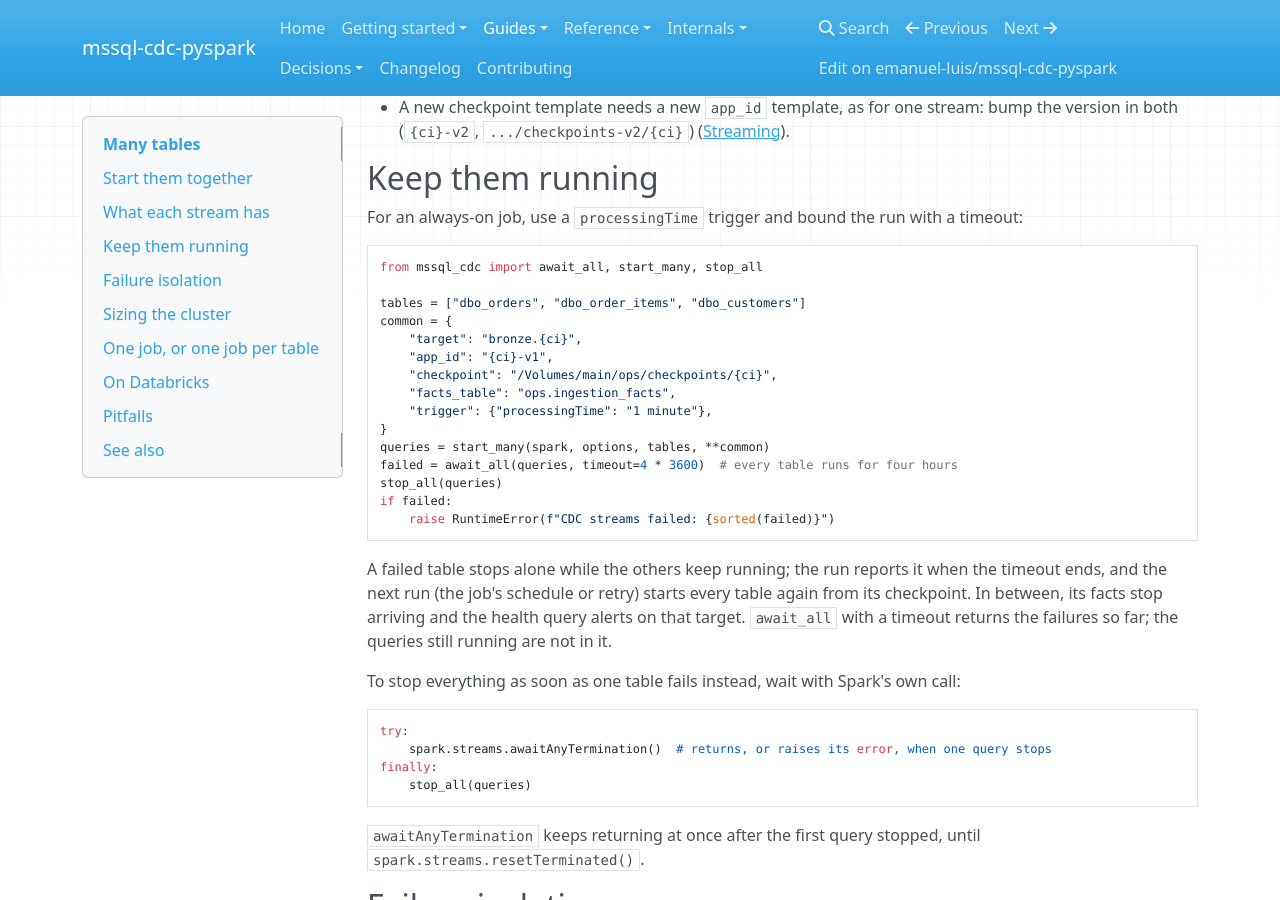
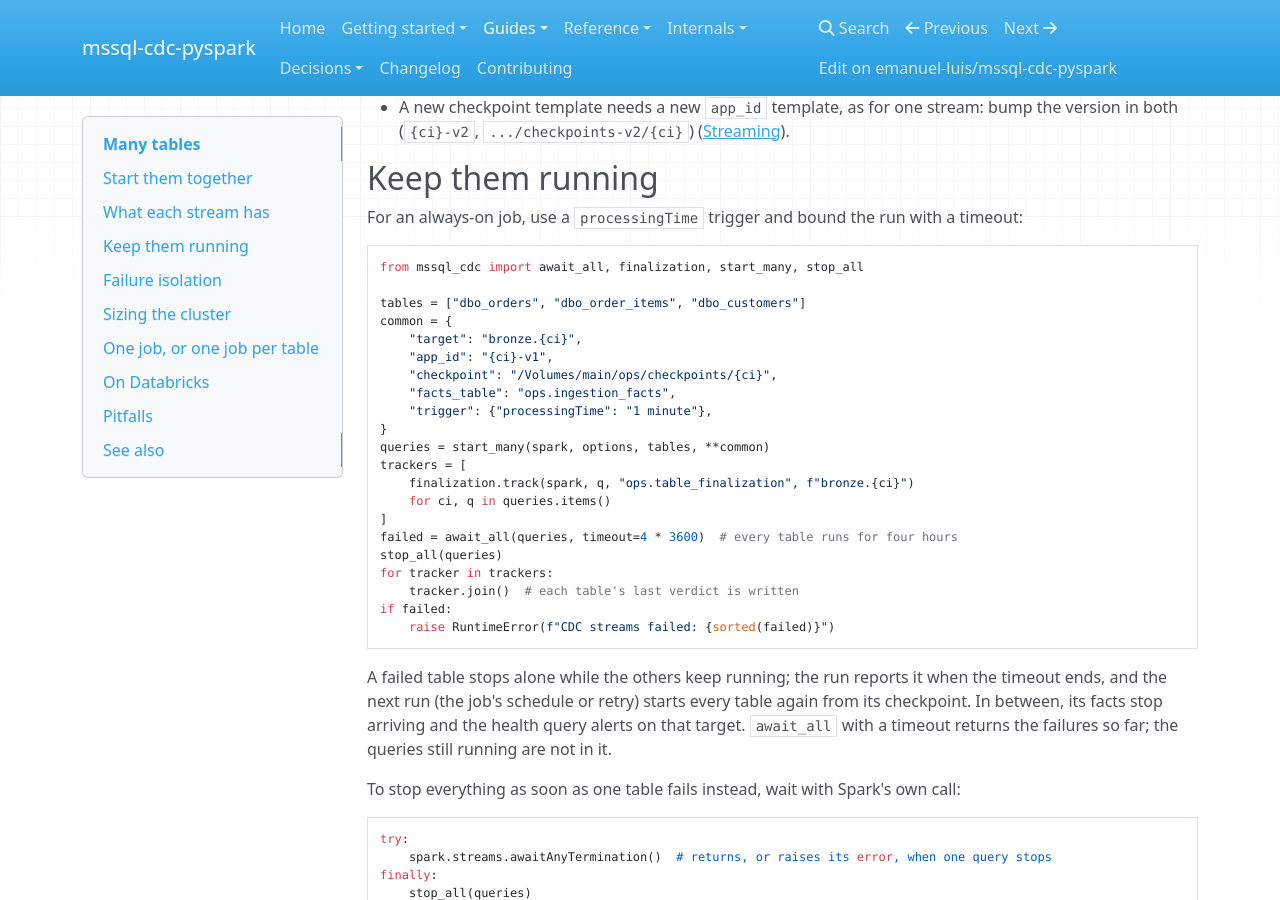
Before and after one commit to emanuel-luis/mssql-cdc-pyspark, an MkDocs documentation site: the page built from docs/guides/many-tables.md, in a window 1280 px wide and 900 px high, scrolled down 1873 px. Built offline with MkDocs 1.6.1, drawn with Linux system fonts in a browser that asks for light colours; nearby versions of some CDN libraries.

Commit message:
docs: changelog for seed, track, start_many, arrow-odbc and t9; cross-links between them
Unreleased entries for the merged work. ADR 0023 drops arrow-odbc from its unverified
list (its switch tests run with that backend now), the many-tables always-on example
tracks finalization with track(), the README links the many-tables guide, and the
CLAUDE.md repo map mentions seed and track.

````diff
--- a/docs/guides/many-tables.md
+++ b/docs/guides/many-tables.md
@@ -98,7 +98,7 @@ alone; `start_many` adds no state of its own.
 For an always-on job, use a `processingTime` trigger and bound the run with a timeout:
 
 ```python
-from mssql_cdc import await_all, start_many, stop_all
+from mssql_cdc import await_all, finalization, start_many, stop_all
 
 tables = ["dbo_orders", "dbo_order_items", "dbo_customers"]
 common = {
@@ -109,8 +109,14 @@ common = {
     "trigger": {"processingTime": "1 minute"},
 }
 queries = start_many(spark, options, tables, **common)
+trackers = [
+    finalization.track(spark, q, "ops.table_finalization", f"bronze.{ci}")
+    for ci, q in queries.items()
+]
 failed = await_all(queries, timeout=4 * 3600)  # every table runs for four hours
 stop_all(queries)
+for tracker in trackers:
+    tracker.join()  # each table's last verdict is written
 if failed:
     raise RuntimeError(f"CDC streams failed: {sorted(failed)}")
 ```
````
Also changed, not shown: CHANGELOG.md (+54 -0 lines), CLAUDE.md (+5 -3 lines), README.md (+2 -1 lines), docs/decisions/0023-schema-changes-and-capture-instance-switching.md (+2 -1 lines), docs/decisions/README.md (+1 -1 lines).
